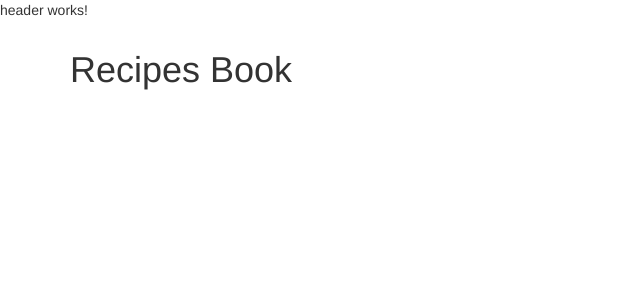
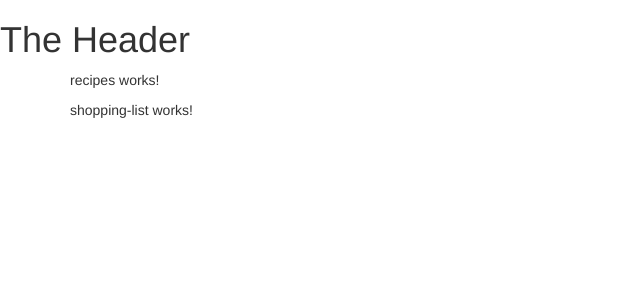
Before and after one commit to luislard/recipeProject, an Angular app: page / in a window 1280 px wide. Shown: the top 300 px of the page, without its empty margins (0-640 px from the left). Built offline with nearby package versions, Linux system fonts and the light colour scheme.

Commit message:
adding some html

```diff
--- a/src/app/app.component.html
+++ b/src/app/app.component.html
@@ -1,6 +1,9 @@
 <app-header></app-header>
 <div class="container">
-  <header>
-    <h1>Recipes Book</h1>
-  </header>
+  <div class="row">
+    <div class="col-md-12">
+      <app-recipes></app-recipes>
+      <app-shopping-list></app-shopping-list>
+    </div>
+  </div>
 </div>
--- a/src/app/header/header.component.html
+++ b/src/app/header/header.component.html
@@ -1,3 +1 @@
-<p>
-  header works!
-</p>
+<h1>The Header</h1>
```
